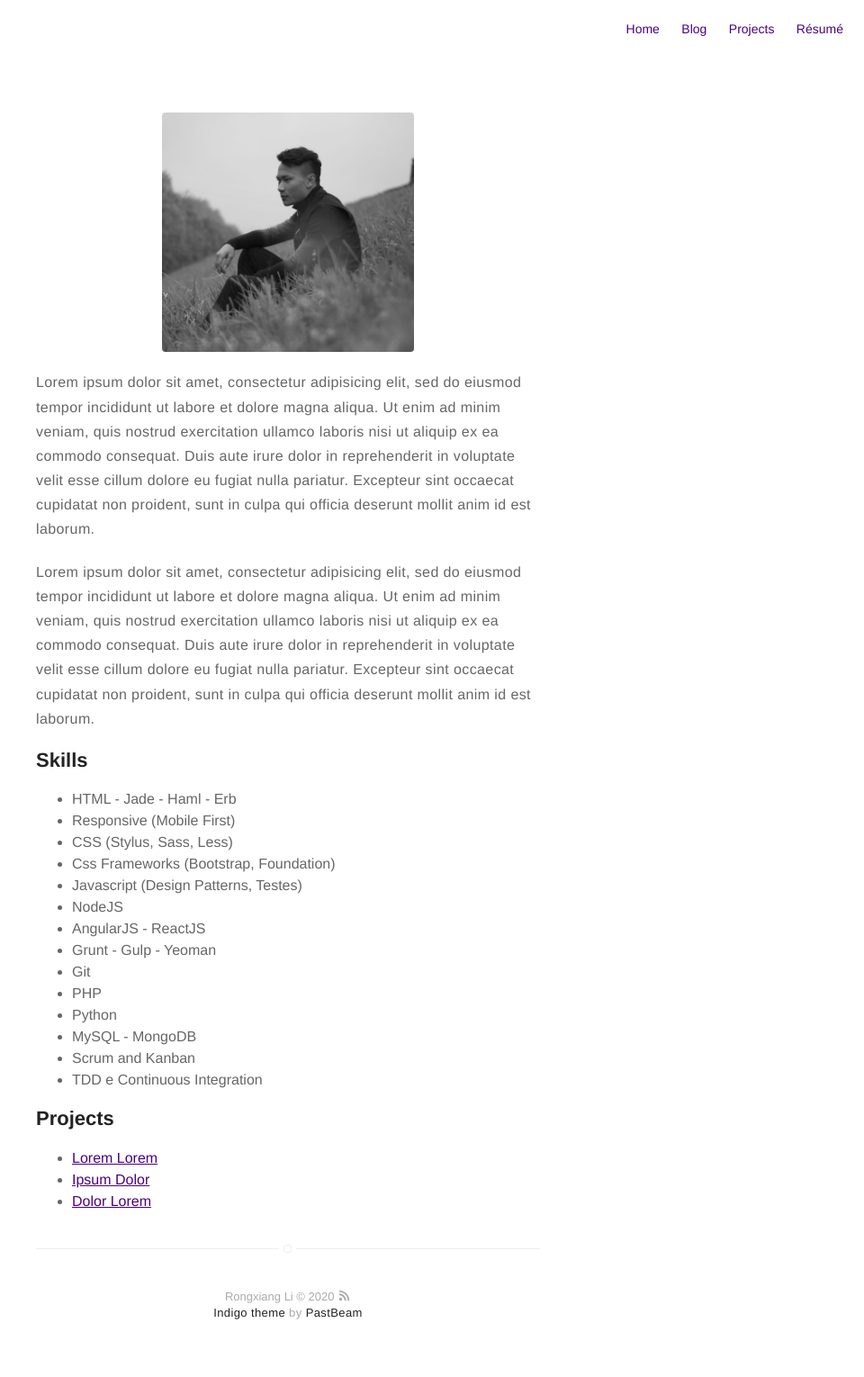
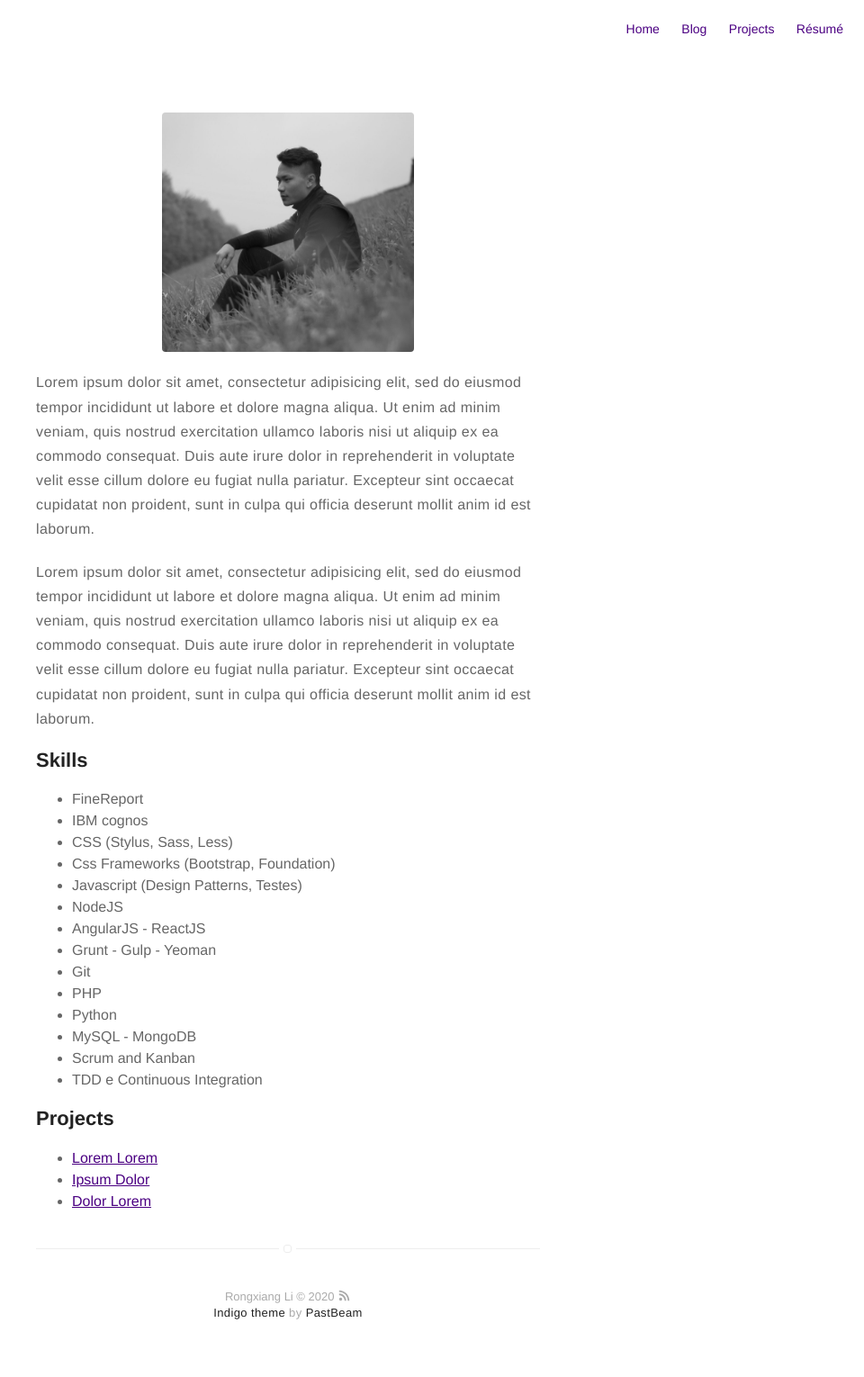
Before and after one commit to PastBeam/PastBeam.github.ioLRX, a Jekyll site: the page built from about.md, in a window 1280 px wide. Shown: the whole page at 90% size, without its empty margins (320-1280 px from the left). Built offline with Jekyll 4.4.1, drawn with Linux system fonts in a browser that asks for light colours.

Commit message:
Update about.md

```diff
--- a/about.md
+++ b/about.md
@@ -21,8 +21,8 @@ proident, sunt in culpa qui officia deserunt mollit anim id est laborum.</p>
 <h2>Skills</h2>
 
 <ul class="skill-list">
-	<li>HTML - Jade - Haml - Erb</li>
-	<li>Responsive (Mobile First)</li>
+	<li>FineReport</li>
+	<li>IBM cognos</li>
 	<li>CSS (Stylus, Sass, Less)</li>
 	<li>Css Frameworks (Bootstrap, Foundation)</li>
 	<li>Javascript (Design Patterns, Testes)</li>
```
